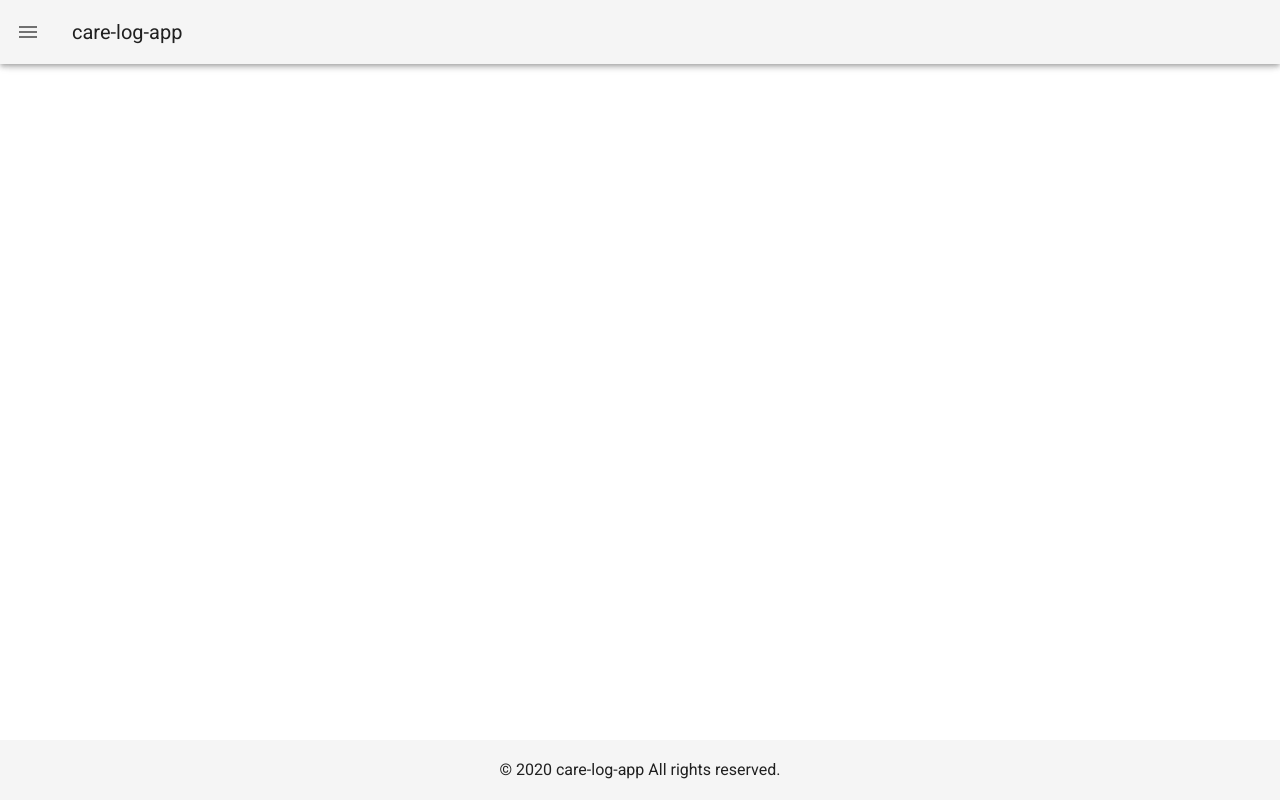
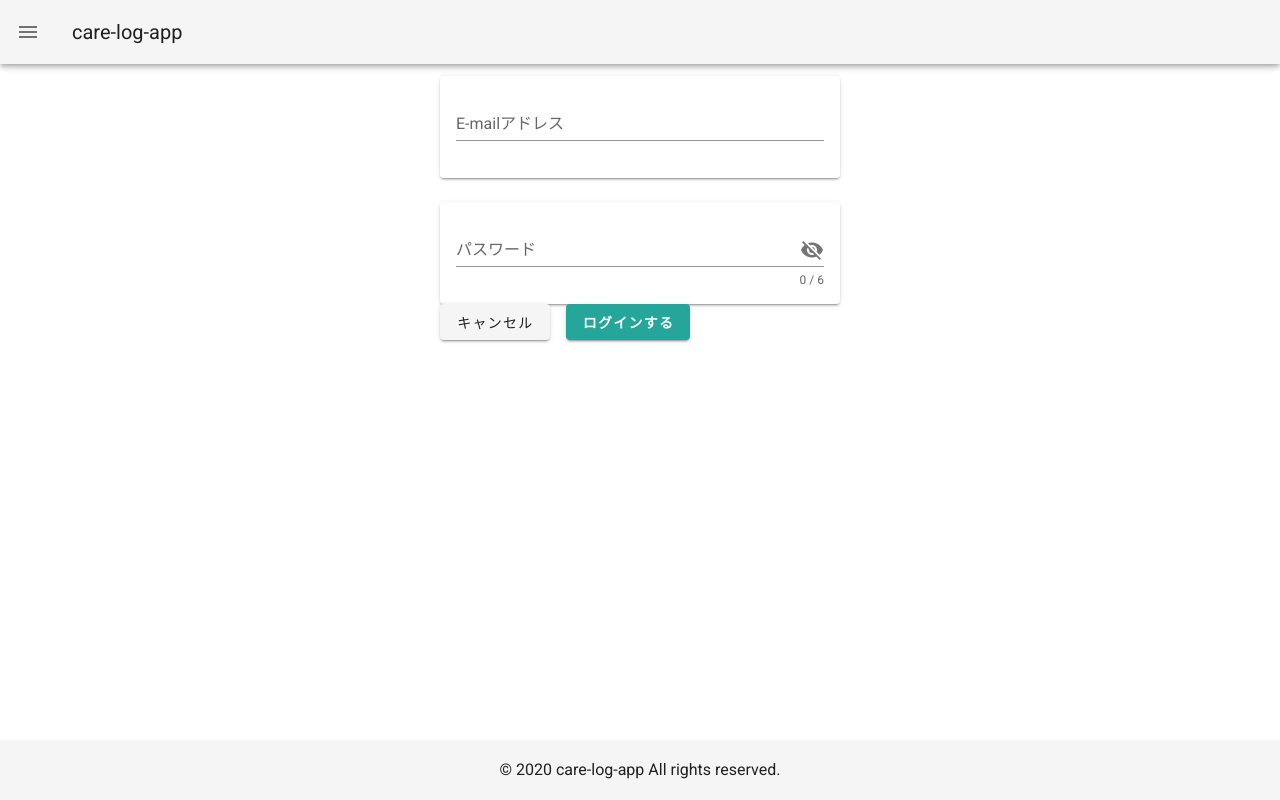
Before and after one commit to qutti96/care-log-app, a Nuxt app: page /login in a window 1280 px wide. Built offline with nearby package versions, Linux system fonts and the light colour scheme.

Commit message:
ログイン画面(login.vue) 作成 #3

```diff
--- a/pages/index.vue
+++ b/pages/index.vue
@@ -9,6 +9,9 @@
               このアプリは保育園での保育記録や生活ログを保育士と親が共有するアプリです。
             </p>
             <nuxt-link class="anchor-type--block" to="/">Top</nuxt-link>
+            <nuxt-link class="anchor-type--block" to="login">
+              ログイン画面(login.vue)
+            </nuxt-link>
             <nuxt-link class="anchor-type--block" to="userSignup">
               ユーザー登録画面(userSignup.vue)
             </nuxt-link>
--- /dev/null
+++ b/pages/login.vue
@@ -0,0 +1,112 @@
+<template>
+  <v-form ref="loginForm" v-model="loginFormValidation.valid" lazy-validation>
+    <v-layout column justify-center align-center>
+      <v-flex xs12 sm8 md6>
+        <v-row>
+          <v-col>
+            <v-card class="mx-auto" min-width="400">
+              <div class="v-card__text">
+                <v-text-field
+                  v-model="loginForm.email"
+                  :rules="loginFormValidation.emailRules"
+                  label="E-mailアドレス"
+                  placeholder="abc@defg.hjk"
+                  clearable
+                  required
+                ></v-text-field>
+              </div>
+            </v-card>
+          </v-col>
+        </v-row>
+        <v-row>
+          <v-col>
+            <v-card class="mx-auto" min-width="400">
+              <div class="v-card__text">
+                <v-text-field
+                  v-model="loginForm.password"
+                  :rules="loginFormValidation.pwdRules"
+                  label="パスワード"
+                  :counter="6"
+                  maxlength="10"
+                  clearable
+                  required
+                  :append-icon="show1 ? 'mdi-eye' : 'mdi-eye-off'"
+                  :type="show1 ? 'text' : 'password'"
+                  hint="6文字以上入力してください"
+                  @click:append="show1 = !show1"
+                ></v-text-field>
+              </div>
+            </v-card>
+          </v-col>
+        </v-row>
+        <v-btn class="mr-4" @click="reset">キャンセル</v-btn>
+        <v-btn
+          :disabled="!loginFormValidation.valid"
+          color="teal lighten-1"
+          class="mr-4"
+          @click="login"
+        >
+          <span class="white--text font-weight-bold">ログインする</span>
+        </v-btn>
+      </v-flex>
+    </v-layout>
+  </v-form>
+</template>
+
+<script>
+import firebase from 'firebase/app'
+import 'firebase/auth'
+// import { auth } from '~/plugins/firebase'
+
+export default {
+  data() {
+    return {
+      show1: false,
+      loginForm: {
+        email: '',
+        password: '',
+      },
+      loginFormValidation: {
+        valid: false,
+        emailRules: [
+          (v) => !!v || 'メールアドレスは必須項目です',
+          (v) => /.+@.+/.test(v) || '正しいE-mail形式でご記入ください',
+        ],
+        pwdRules: [
+          (v) => !!v || 'パスワードは必須項目です',
+          (v) => v.length >= 6 || '6文字以上ご入力下さい',
+        ],
+      },
+    }
+  },
+  // computed: {},
+  // mounted: {},
+  methods: {
+    validate() {
+      this.$refs.loginForm.validate()
+    },
+    reset() {
+      this.$refs.loginForm.reset()
+    },
+    login() {
+      if (this.validate()) {
+        console.log('login action')
+        firebase.auth()
+          .signInWithEmailAndPassword(
+            this.loginForm.email,
+            this.loginForm.password
+          )
+          .then((user) => {// eslint-disable-line
+            console.log('success')// eslint-disable-line
+          })
+          .catch(function (error) {
+            const errorCode = error.code
+            const errorMessage = error.message
+            console.log(errorCode)
+            console.log(errorMessage)
+          })
+      }
+    },
+  },
+}
+</script>
--- a/plugins/firebase.js
+++ b/plugins/firebase.js
@@ -21,8 +21,6 @@ if (!firebase.apps.length) {
     measurementId: 'G-5ZX9FGDZGS',
   })
 }
-
 const db = firebase.firestore()
-// const settings = { timestampsInSnapshots: true }
-// db.settings(settings)
-export { db }
+const auth = firebase.auth()
+export { db, auth }
```
